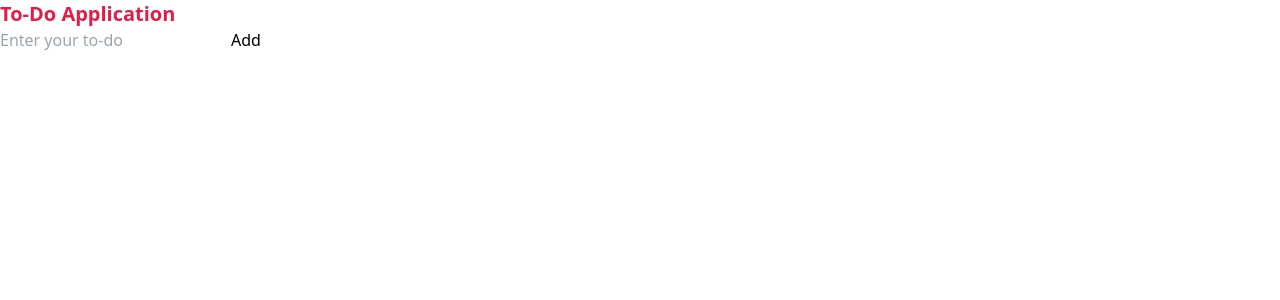
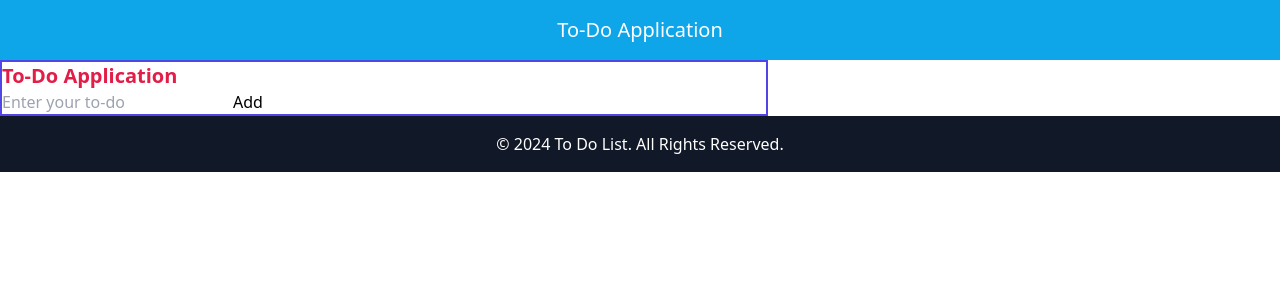
Before and after one commit to rkumar-dev007/to-do, a React (Create React App) app: page / in a window 1280 px wide. Shown: the top 300 px of the page. Built offline with nearby package versions, Linux system fonts and the light colour scheme.

Commit message:
basic layout setup

```diff
--- a/src/App.js
+++ b/src/App.js
@@ -1,7 +1,11 @@
-import TodoList from './Todo';
+import AppLayout from './layouts/AppLayout';
+import TodoList from './pages/Todo';
+
 function App() {
   return (
-    <TodoList />
+    <AppLayout >
+      <TodoList />
+    </AppLayout>
   );
 }
 
--- a/src/Todo.jsx
+++ /dev/null
@@ -1,80 +0,0 @@
-import React, { useState } from 'react';
-
-function TodoList() {
-  const [todos, setTodos] = useState([]);
-  const [inputValue, setInputValue] = useState('');
-  const [editIndex, setEditIndex] = useState(null);
-  const [editValue, setEditValue] = useState('');
-
-  const handleInputChange = (event) => {
-    setInputValue(event.target.value);
-  };
-
-  const handleAddTodo = () => {
-    if (inputValue.trim() !== '') {
-      setTodos([...todos, inputValue]);
-      setInputValue('');
-    }
-  };
-
-  const handleRemoveTodo = (index) => {
-    const updatedTodos = [...todos];
-    updatedTodos.splice(index, 1);
-    setTodos(updatedTodos);
-    if (editIndex === index) {
-      setEditIndex(null);
-      setEditValue('');
-    }
-  };
-
-  const handleEditTodo = (index) => {
-    setEditIndex(index);
-    setEditValue(todos[index]);
-  };
-
-  const handleSaveEdit = () => {
-    const updatedTodos = [...todos];
-    updatedTodos[editIndex] = editValue;
-    setTodos(updatedTodos);
-    setEditIndex(null);
-    setEditValue('');
-  };
-
-  return (
-    <main>
-      <h2 className="text-xl font-bold text-rose-600">To-Do Application</h2>
-
-      <input
-        type="text"
-        value={inputValue}
-        onChange={handleInputChange}
-        placeholder="Enter your to-do"
-      />
-      <button onClick={handleAddTodo}>Add</button>
-      <ul>
-        {todos.map((todo, index) => (
-          <li key={index}>
-            {editIndex === index ? (
-              <>
-                <input
-                  type="text"
-                  value={editValue}
-                  onChange={(e) => setEditValue(e.target.value)}
-                />
-                <button onClick={handleSaveEdit}>Save</button>
-              </>
-            ) : (
-              <>
-                {todo}
-                <button onClick={() => handleEditTodo(index)}>Edit</button>
-                <button onClick={() => handleRemoveTodo(index)}>Remove</button>
-              </>
-            )}
-          </li>
-        ))}
-      </ul>
-    </main>
-  );
-}
-
-export default TodoList;
--- /dev/null
+++ b/src/components/Footer.jsx
@@ -0,0 +1,10 @@
+
+function Footer() {
+   return (
+      <footer className='bg-gray-900 text-white p-4 text-center'>
+         <p>&copy; 2024 To Do List. All Rights Reserved.</p>
+      </footer>
+   );
+}
+
+export default Footer;
--- /dev/null
+++ b/src/components/Header.jsx
@@ -0,0 +1,9 @@
+function Header() {
+   return (
+      <header className="bg-sky-500 text-white p-4 text-center">
+         <h1 className="text-xl font-medium">To-Do Application</h1>
+      </header>
+   );
+}
+
+export default Header;
--- /dev/null
+++ b/src/layouts/AppLayout.jsx
@@ -0,0 +1,17 @@
+import React from "react";
+const Header = React.lazy(() => import('src/components/Header'))
+const Footer = React.lazy(() => import('src/components/Footer'))
+
+const AppLayout = ({ children }) => {
+    return (
+        <>
+            <Header />
+            {children}
+            <Footer />
+        </>
+    )
+}
+
+
+
+export default React.memo(AppLayout);
--- /dev/null
+++ b/src/pages/Todo.jsx
@@ -0,0 +1,82 @@
+import React, { useState } from 'react';
+
+function TodoList() {
+  const [todos, setTodos] = useState([]);
+  const [inputValue, setInputValue] = useState('');
+  const [editIndex, setEditIndex] = useState(null);
+  const [editValue, setEditValue] = useState('');
+
+  const handleInputChange = (event) => {
+    setInputValue(event.target.value);
+  };
+
+  const handleAddTodo = () => {
+    if (inputValue.trim() !== '') {
+      setTodos([...todos, inputValue]);
+      setInputValue('');
+    }
+  };
+
+  const handleRemoveTodo = (index) => {
+    const updatedTodos = [...todos];
+    updatedTodos.splice(index, 1);
+    setTodos(updatedTodos);
+    if (editIndex === index) {
+      setEditIndex(null);
+      setEditValue('');
+    }
+  };
+
+  const handleEditTodo = (index) => {
+    setEditIndex(index);
+    setEditValue(todos[index]);
+  };
+
+  const handleSaveEdit = () => {
+    const updatedTodos = [...todos];
+    updatedTodos[editIndex] = editValue;
+    setTodos(updatedTodos);
+    setEditIndex(null);
+    setEditValue('');
+  };
+
+  return (
+    <main className='max-w-screen-md border-solid border-2 border-indigo-600'>
+      <div className="to-do-list-root">
+        <h2 className="text-xl font-bold text-rose-600">To-Do Application</h2>
+        <input
+          type="text"
+          value={inputValue}
+          onChange={handleInputChange}
+          placeholder="Enter your to-do"
+        />
+        <button onClick={handleAddTodo}>Add</button>
+        <ul>
+          {todos.map((todo, index) => (
+            <li key={index}>
+              {editIndex === index ? (
+                <>
+                  <input
+                    type="text"
+                    value={editValue}
+                    onChange={(e) => setEditValue(e.target.value)}
+                  />
+                  <button onClick={handleSaveEdit}>Save</button>
+                </>
+              ) : (
+                <>
+                  {todo}
+                  <button onClick={() => handleEditTodo(index)}>Edit</button>
+                  <button onClick={() => handleRemoveTodo(index)}>Remove</button>
+                </>
+              )}
+            </li>
+          ))}
+        </ul>
+      </div>
+
+    </main>
+  );
+}
+
+export default TodoList;
```
Also changed, not shown: jsconfig.json (added, +8 -0 lines).
